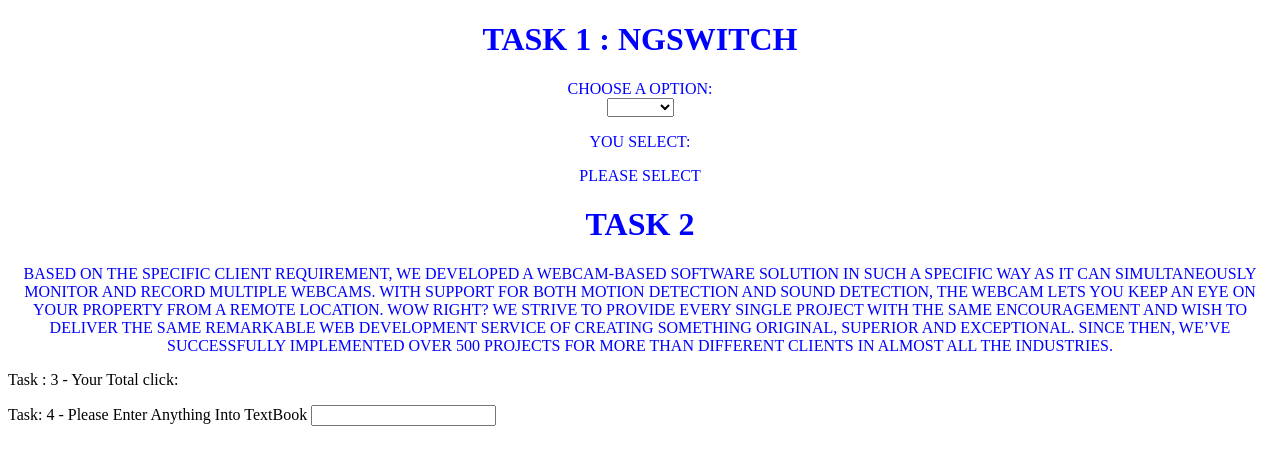
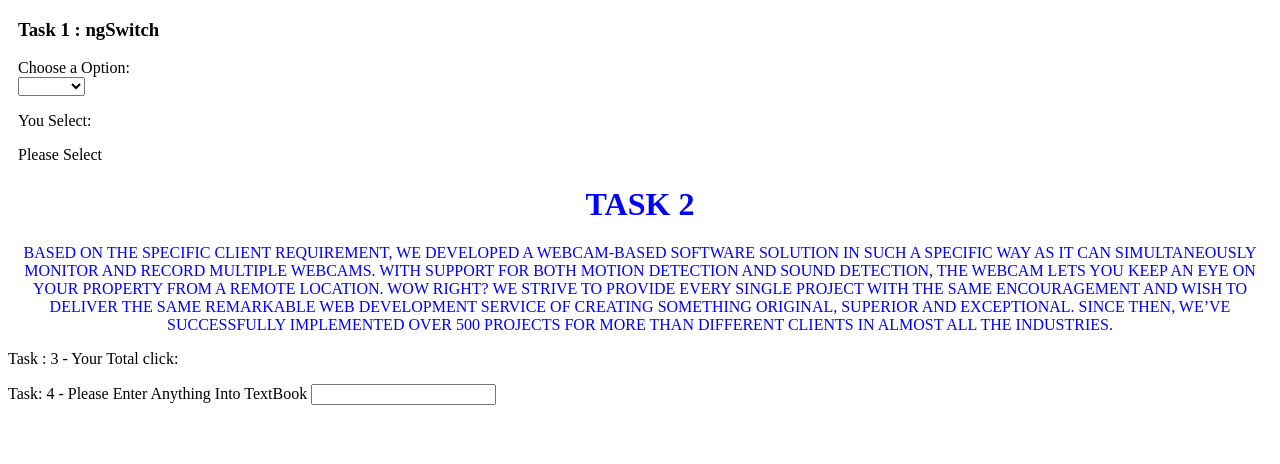
Before and after one commit to jenish-devmurari/bacancy-angular-training, an Angular app: page / in a window 1280 px wide. Shown: the top 464 px of the page. Built offline with nearby package versions, Linux system fonts and the light colour scheme.

Commit message:
Changes Completed

```diff
--- a/src/app/task-one/task-one.component.html
+++ b/src/app/task-one/task-one.component.html
@@ -1,11 +1,12 @@
-<div appTaskTwo>
-    <h1>Task 1 : ngSwitch</h1>
+<div class="cointainer">
+    <div>
+        <h3>Task 1 : ngSwitch</h3>
         <label for="options">Choose a Option:</label> <br>
         <select [(ngModel)]="selectedOption" id="options">
             <option *ngFor="let option of genders" [value]="option">{{ option }}</option>
         </select>
     </div>
-<div appTaskTwo>
+    <div>
         <p>You Select: </p>
         <ng-container [ngSwitch]="selectedOption">
             <p *ngSwitchCase="'Male'"> Male</p>
@@ -14,3 +15,4 @@
             <p *ngSwitchDefault=""> Please Select </p>
         </ng-container>
     </div>
+</div>
--- a/src/app/task-one/task-one.component.scss
+++ b/src/app/task-one/task-one.component.scss
@@ -0,0 +1,3 @@
+.cointainer {
+    margin: 10px 10px;
+}
```
Lines whose indentation alone changed are shown as unchanged.
